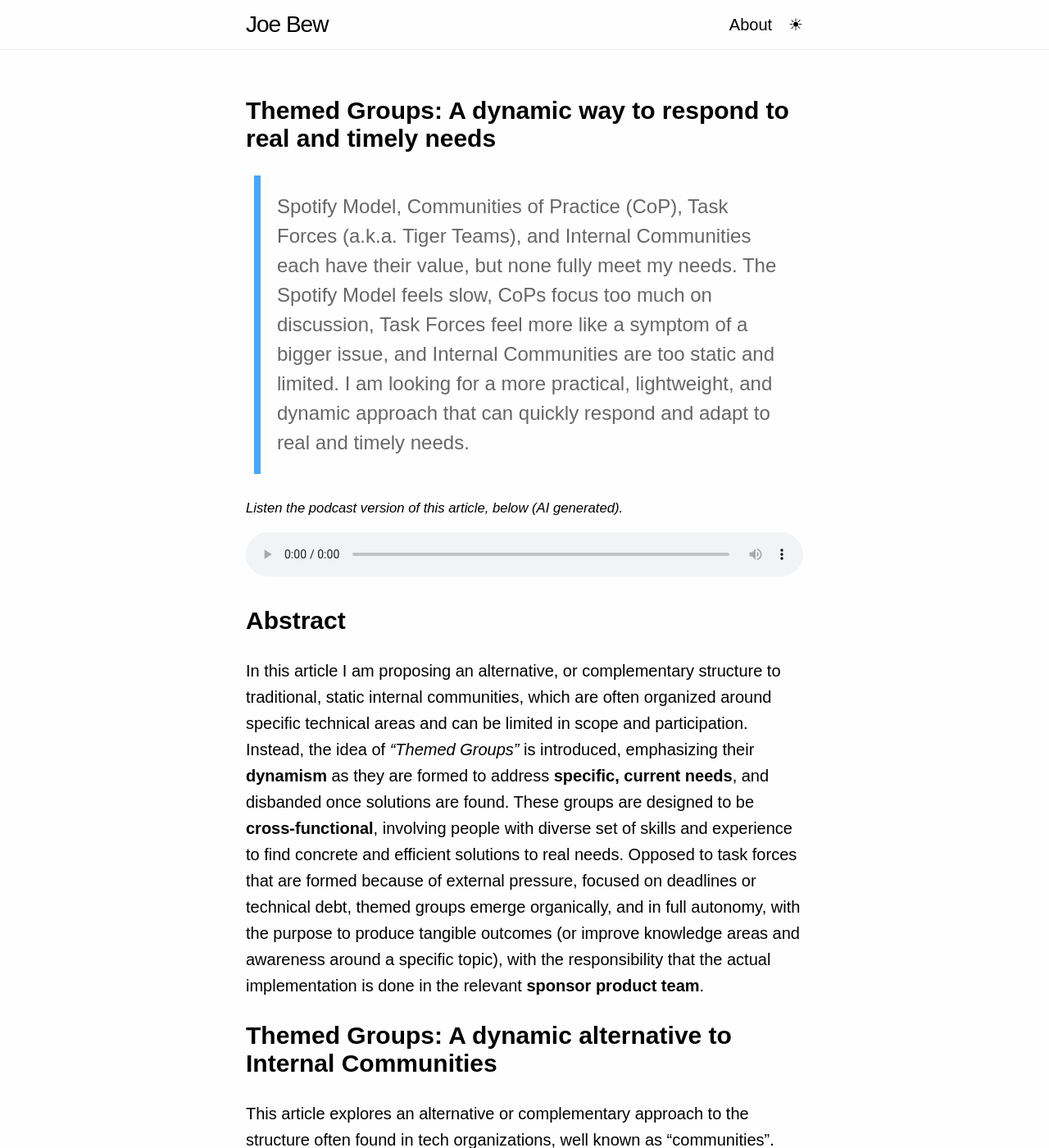
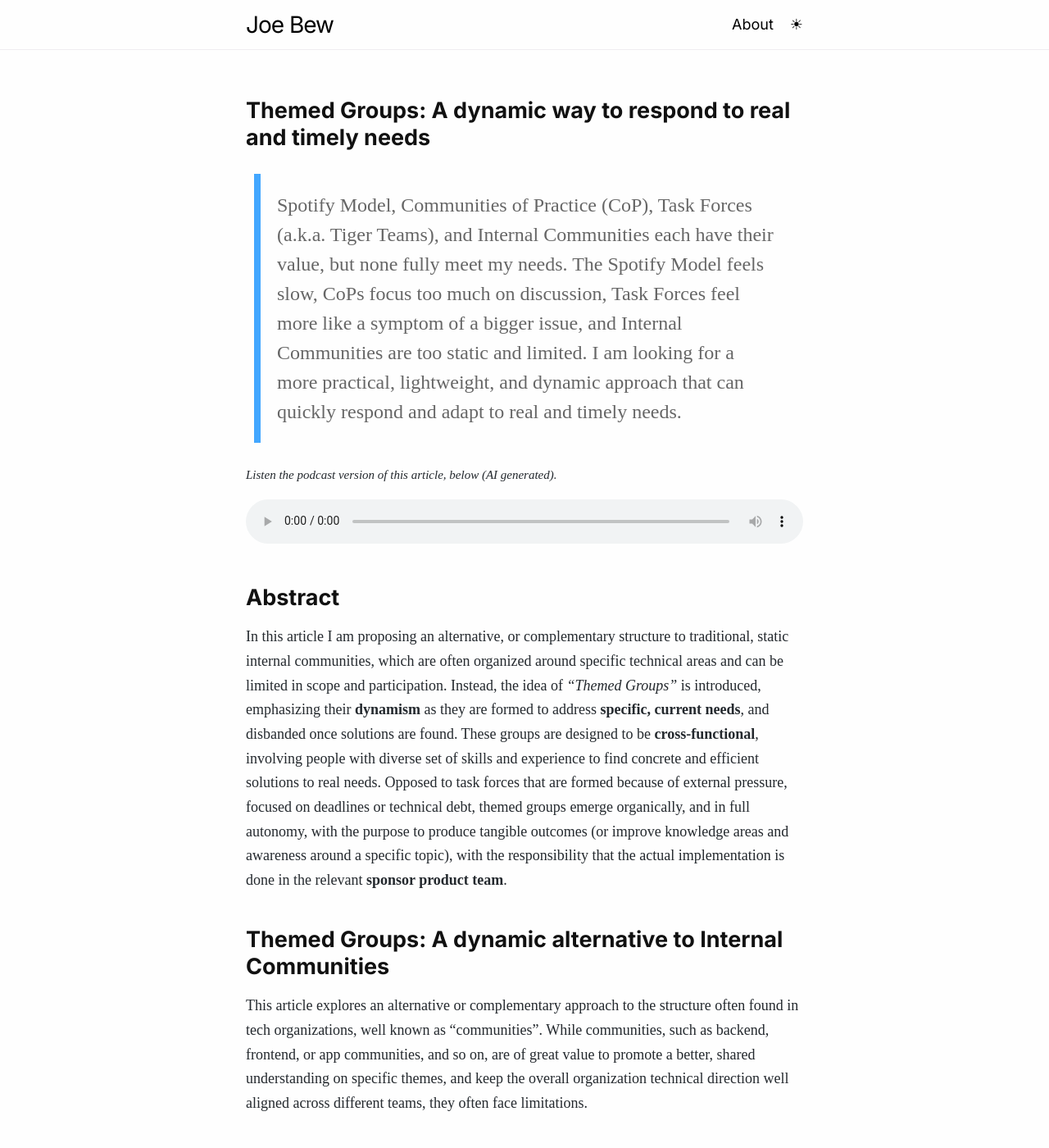
Before and after one commit to joebew42/joebew42.github.io, a Jekyll site: the page built from _posts/2025-05-01-themed-groups.markdown, in a window 1280 px wide and 1400 px high. Shown: the whole window at 82% size. Built offline with Jekyll 4.4.1, drawn with Linux system fonts in a browser that asks for light colours; some web fonts are replaced.

Commit message:
feat: sans-serif labels, a code font, softer colours and roomier headings

```diff
--- a/_includes/head.html
+++ b/_includes/head.html
@@ -40,7 +40,7 @@
   <link rel="preconnect" href="https://fonts.gstatic.com">
   <link rel="preconnect" href="https://fonts.gstatic.com" crossorigin>
   <link
-    href="https://fonts.googleapis.com/css2?family=Source+Serif+Pro:wght@400;600;700&display=swap"
+    href="https://fonts.googleapis.com/css2?family=Inter:wght@400;600;700&family=JetBrains+Mono:wght@400;700&family=Source+Serif+Pro:wght@400;600;700&display=swap"
     rel="stylesheet">
 
   <script>
--- a/_sass/_base.scss
+++ b/_sass/_base.scss
@@ -47,6 +47,8 @@ ul, ol, dl, figure,
  * Headers
  */
 h1, h2, h3, h4, h5, h6 {
+    font-family: $heading-font-family;
+    color: $heading-color;
     margin: 28px 0;
     line-height: normal;
 }
@@ -126,6 +128,7 @@ a {
 }
 
 .post-link {
+    font-family: $heading-font-family;
     display: block;
 
     &,
@@ -167,9 +170,11 @@ strong {
  */
 pre,
 code {
-    font-size: 15px;
+    font-family: $code-font-family;
+    font-size: $code-font-size;
+    font-variant-ligatures: none;
     border: 1px solid $grey-color-light;
-    border-radius: 3px;
+    border-radius: $code-border-radius;
     background-color: $code-background-color;
 }
 
@@ -286,6 +291,7 @@ pre {
 .post-tag {
     margin: 5px;
     padding: 5px;
+    font-family: $heading-font-family;
     font-weight: $post-tag-font-weight;
     font-size: $base-small-font-size;
     text-transform: uppercase;
--- a/_sass/_layout.scss
+++ b/_sass/_layout.scss
@@ -6,7 +6,7 @@
  * Site header
  */
 .site-header {
-    font-family: $base-font-family;
+    font-family: $heading-font-family;
     border-bottom: 1px solid $divider-color;
     min-height: $header-height;
 
@@ -258,6 +258,7 @@
     p {
         margin: 0;
         padding: $docked-title-padding 0;
+        font-family: $heading-font-family;
         font-size: $docked-title-font-size;
         font-weight: $base-heading-font-weight;
         line-height: $base-line-height;
@@ -280,10 +281,16 @@
     @include media-query($on-palm) {
         font-size: $on-palm-font-size;
     }
+
+    h1, h2, h3, h4, h5, h6 {
+        margin: $heading-space-above 0 $heading-space-below;
+        line-height: $heading-line-height;
+    }
 }
 
 
 .share-button {
+    font-family: $heading-font-family;
     display: block;
     text-align: center;
     font-size: 24px;
--- a/_sass/_navigation.scss
+++ b/_sass/_navigation.scss
@@ -2,6 +2,7 @@
 
 .post_navigation {
   margin-top: 20px;
+  font-family: $heading-font-family;
   font-weight: $base-font-weight;
   font-size: $base-font-size;
   display: block;
--- a/_sass/_variables.scss
+++ b/_sass/_variables.scss
@@ -1,15 +1,23 @@
 // Our variables
-$base-font-family: 'Source Serif Pro', sans-serif;
+$base-font-family: 'Source Serif Pro', serif;
+$heading-font-family: 'Inter', sans-serif;
+$code-font-family: 'JetBrains Mono', monospace;
 $base-font-weight: 400;
-$base-font-size: 15pt;
+$base-font-size: 18px;
 $base-small-font-size: 10pt;
-$base-line-height: 1.6;
+$base-line-height: 1.65;
 
 $base-heading-font-weight: 700;
+$heading-line-height: 1.25;
+$heading-space-above: 2.5rem;
+$heading-space-below: 1rem;
 
 $post-tag-font-weight: 400;
 
 $small-font-size:  $base-font-size * 0.9;
+
+$code-font-size:     14.5px;
+$code-border-radius: 6px;
 
 $post-list-title-font-size: 22px;
 $docked-title-font-size:    16px;
@@ -27,14 +35,15 @@ $header-offset:    $header-height + $spacing-unit;
 
 $modes: (
     light: (
-        text-color:                 #010101,
+        text-color:                 #24292e,
+        heading-color:              #111111,
         background-color:           #fefefe,
         header-color:               #010101,
         header-background-color:    #fefefe,
         grey-color:                 #828282,
         grey-color-light:           #dbdbdb,
         divider-color:              #EFEDF0,
-        code-background-color:      #eef,
+        code-background-color:      #f6f8fa,
         highlight-background-color: #fff,
         blockquote-text-color:      rgba(0,0,0,0.6),
         tag-text-light:             white,
@@ -67,6 +76,7 @@ $modes: (
     ),
     dark: (
         text-color:                 #e6e6e6,
+        heading-color:              #e6e6e6,
         background-color:           #1a1a1a,
         header-color:               #e6e6e6,
         header-background-color:    #1a1a1a,
@@ -106,6 +116,7 @@ $modes: (
     ),
     sepia: (
         text-color:                 #5b4636,
+        heading-color:              #5b4636,
         background-color:           #f4ecd8,
         header-color:               #5b4636,
         header-background-color:    #f4ecd8,
@@ -123,6 +134,7 @@ $modes: (
 );
 
 $text-color:                 var(--text-color);
+$heading-color:              var(--heading-color);
 $background-color:           var(--background-color);
 $header-color:               var(--header-color);
 $header-background-color:    var(--header-background-color);
```
